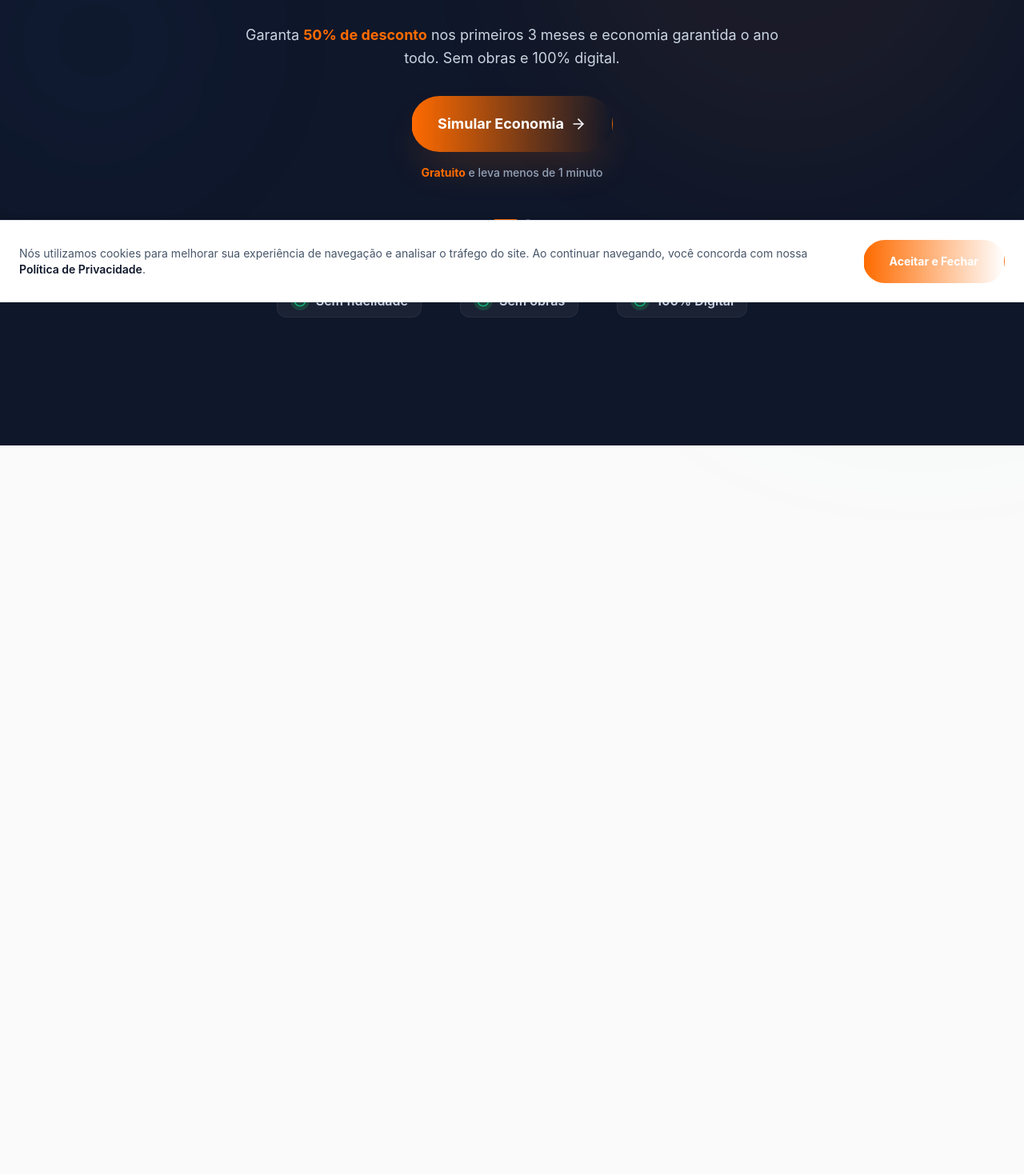
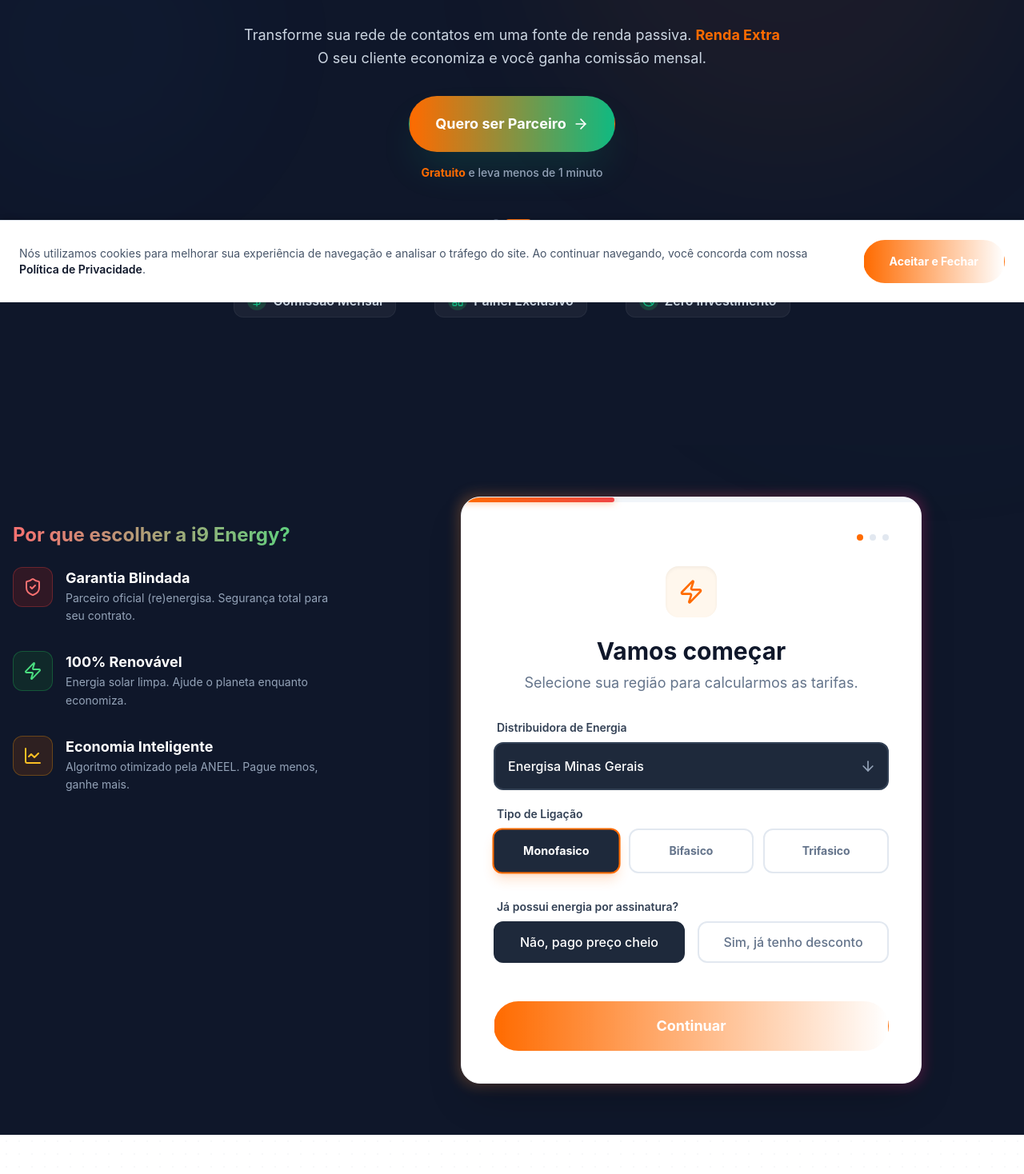
Before and after one commit to RonaldoSalvador/I9Energyappsimulador, a React (Vite) app: page / in a window 1280 px wide. Shown: the part 422-1890 px from the top of the page at 80% size. Before the commit the page ends 979 px from the top, so only its background shows below. Built offline with nearby package versions, Linux system fonts and the light colour scheme.

Commit message:
fix: restore missing content and distinct partner button style

```diff
--- a/App.tsx
+++ b/App.tsx
@@ -9,7 +9,7 @@
 import { LoginModal } from './components/LoginModal';
 import { CookieConsent } from './components/CookieConsent';
 import { LegalModal, LegalContentType } from './components/LegalModal';
-import { Dashboard } from './components/Dashboard'; // Import Dashboard
+import { Dashboard } from './components/Dashboard';
 import { AdminDashboard } from './components/AdminDashboard';
 import { ShieldCheck, Zap, LineChart } from 'lucide-react';
 import { supabase } from './services/supabase';
@@ -43,16 +43,55 @@
          ref.current.scrollIntoView({ behavior: 'smooth' });
       }
    };
-   // ... (omitted methods checkIsAdmin, handleUserAuth, useEffect)
 
-   // ... (render logic) ...
+   const checkIsAdmin = async (email: string) => {
+      if (email.includes('@i9energy.com')) return true; // Legacy support + internal domain
+      const { data } = await supabase.from('admin_whitelist').select('id').eq('email', email).single();
+      return !!data;
+   };
 
-   // Modals
-   /* ... LoginModal Logic ... */
+   const handleUserAuth = async (user: any) => {
+      setIsLoggedIn(true);
+      if (user.email) {
+         const isAdminUser = await checkIsAdmin(user.email);
+         setIsAdmin(isAdminUser);
+      }
+   };
+
+   // SESSION RESTORATION & AUTH LISTENER
+   React.useEffect(() => {
+      // 1. Check active session on load
+      supabase.auth.getSession().then(({ data: { session } }) => {
+         if (session?.user) {
+            handleUserAuth(session.user);
+         }
+      });
+
+      // 2. Listen for auth changes (login, logout, refresh)
+      const { data: { subscription } } = supabase.auth.onAuthStateChange((_event, session) => {
+         if (session?.user) {
+            handleUserAuth(session.user);
+         } else {
+            setIsLoggedIn(false);
+            setIsAdmin(false);
+         }
+      });
+
+      return () => subscription.unsubscribe();
+   }, []);
 
    // If Logged In, Render Dashboard
    if (isLoggedIn) {
-      // ... existing dashboard logic
+      if (isAdmin) {
+         return <AdminDashboard onLogout={async () => {
+            await supabase.auth.signOut();
+            setIsLoggedIn(false);
+            setIsAdmin(false);
+         }} />;
+      } else {
+         setIsLoggedIn(false);
+         return null;
+      }
    }
 
    return (
@@ -78,7 +117,73 @@
                />
 
                {/* Simulator Section */}
-               {/* ... */}
+               <section ref={simulatorRef} id="simulator" className="py-16 relative scroll-mt-20">
+                  <div className="container mx-auto px-4">
+                     <div className="flex flex-col lg:flex-row gap-12 items-start">
+
+                        {/* Left Side: Value Props for Desktop */}
+                        <div className="hidden lg:block lg:w-1/3 pt-8">
+                           <h3 className="text-2xl font-bold mb-6 text-transparent bg-clip-text bg-gradient-to-r from-red-400 to-green-400">
+                              Por que escolher a i9 Energy?
+                           </h3>
+                           <div className="space-y-8">
+                              {/* Item 1: Security (Gold/Red) */}
+                              <div className="flex gap-4 group">
+                                 <div className="bg-red-900/30 p-3 rounded-xl h-fit border border-red-500/30 group-hover:bg-red-900/50 transition-colors">
+                                    <ShieldCheck className="text-red-400" size={24} />
+                                 </div>
+                                 <div>
+                                    <h4 className="font-bold text-lg text-white group-hover:text-red-300 transition-colors">Garantia Blindada</h4>
+                                    <p className="text-slate-400 leading-relaxed text-sm">Parceiro oficial (re)energisa. Segurança total para seu contrato.</p>
+                                 </div>
+                              </div>
+
+                              {/* Item 2: Clean Energy (Green/Trees) */}
+                              <div className="flex gap-4 group">
+                                 <div className="bg-green-900/30 p-3 rounded-xl h-fit border border-green-500/30 group-hover:bg-green-900/50 transition-colors">
+                                    <Zap className="text-green-400" size={24} />
+                                 </div>
+                                 <div>
+                                    <h4 className="font-bold text-lg text-white group-hover:text-green-300 transition-colors">100% Renovável</h4>
+                                    <p className="text-slate-400 leading-relaxed text-sm">Energia solar limpa. Ajude o planeta enquanto economiza.</p>
+                                 </div>
+                              </div>
+
+                              {/* Item 3: Economy (Gold/Star) */}
+                              <div className="flex gap-4 group">
+                                 <div className="bg-amber-900/30 p-3 rounded-xl h-fit border border-amber-500/30 group-hover:bg-amber-900/50 transition-colors">
+                                    <LineChart className="text-amber-400" size={24} />
+                                 </div>
+                                 <div>
+                                    <h4 className="font-bold text-lg text-white group-hover:text-amber-300 transition-colors">Economia Inteligente</h4>
+                                    <p className="text-slate-400 leading-relaxed text-sm">Algoritmo otimizado pela ANEEL. Pague menos, ganhe mais.</p>
+                                 </div>
+                              </div>
+                           </div>
+                        </div>
+
+                        {/* Right/Center: The Simulator */}
+                        <div className="w-full lg:w-2/3">
+                           <Simulator onOpenLegal={setLegalModalType} />
+                        </div>
+                     </div>
+                  </div>
+               </section>
+
+               {/* Content Sections */}
+               <div ref={howItWorksRef as React.RefObject<HTMLDivElement>}>
+                  <HowItWorks />
+               </div>
+
+               <div ref={testimonialsRef as React.RefObject<HTMLDivElement>}>
+                  <Testimonials />
+               </div>
+
+               <div ref={faqRef as React.RefObject<HTMLDivElement>}>
+                  <FAQ />
+               </div>
+
+               <Footer onOpenLegal={setLegalModalType} />
             </main>
 
             {/* Modals */}
@@ -86,7 +191,17 @@
                isOpen={isLoginModalOpen}
                onClose={() => setIsLoginModalOpen(false)}
                onLoginSuccess={(user) => {
-                  /* ... existing login success logic ... */
+                  setIsLoggedIn(true);
+                  if (user && user.email) {
+                     checkIsAdmin(user.email).then(isAdminUser => {
+                        setIsAdmin(isAdminUser);
+                        if (isAdminUser) {
+                           console.log("Admin Access Granted");
+                        } else {
+                           console.warn("User logged in but is NOT an admin");
+                        }
+                     });
+                  }
                }}
             />
 
@@ -100,7 +215,6 @@
                onClose={() => setLegalModalType(null)}
             />
 
-            {/* Compliance */}
             <CookieConsent />
          </div>
       </div>
--- a/components/Hero.tsx
+++ b/components/Hero.tsx
@@ -80,7 +80,13 @@
           </p>
 
           <div className="flex flex-col sm:flex-row items-center justify-center gap-4 mb-4 animate-in fade-in slide-in-from-bottom-6 duration-700 delay-500">
-            <Button onClick={handleAction} className="text-lg px-10 py-5 min-w-[240px] shadow-2xl shadow-orange-500/20 transition-all hover:scale-105">
+            <Button
+              onClick={handleAction}
+              className={`text-lg px-10 py-5 min-w-[240px] shadow-2xl transition-all hover:scale-105 ${slides[currentSlide] === 'partnerOffer'
+                  ? 'bg-emerald-500 hover:bg-emerald-600 shadow-emerald-500/20 ring-emerald-500'
+                  : 'shadow-orange-500/20'
+                }`}
+            >
               {currentConfig.buttonText}
               <ArrowRight className="ml-2 h-5 w-5" />
             </Button>
```
